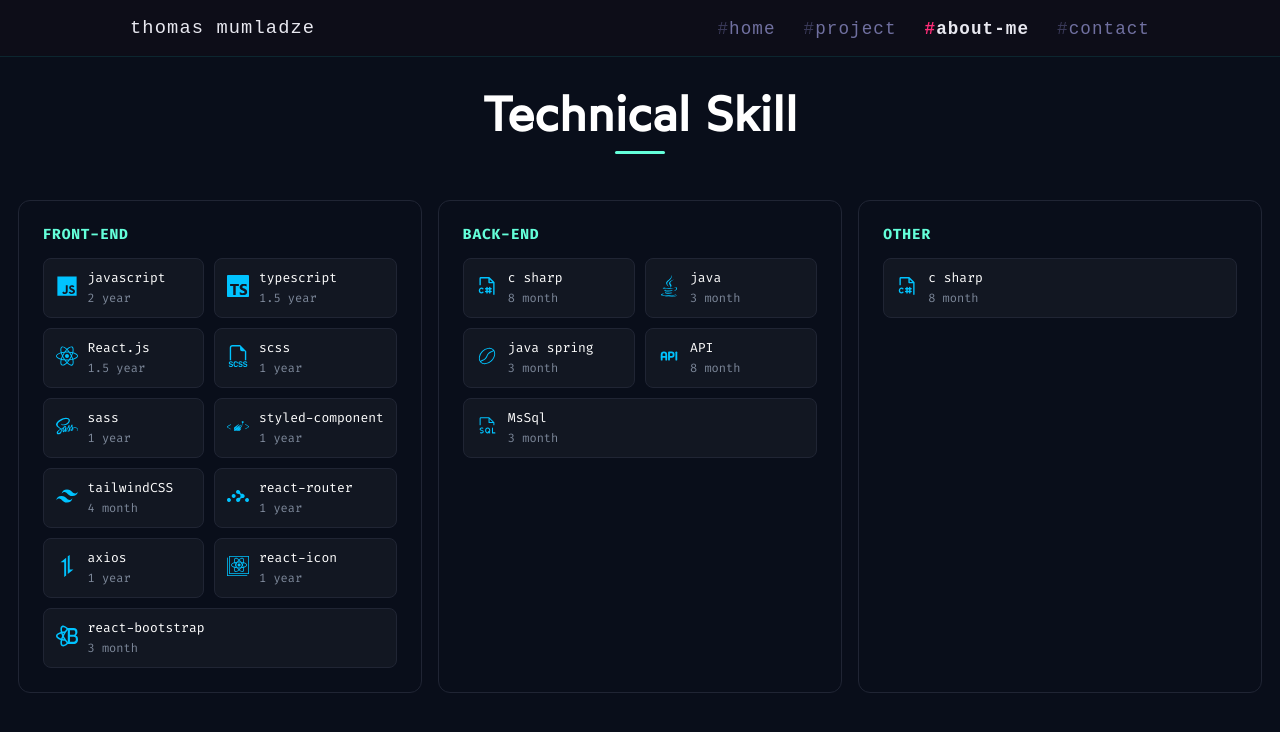
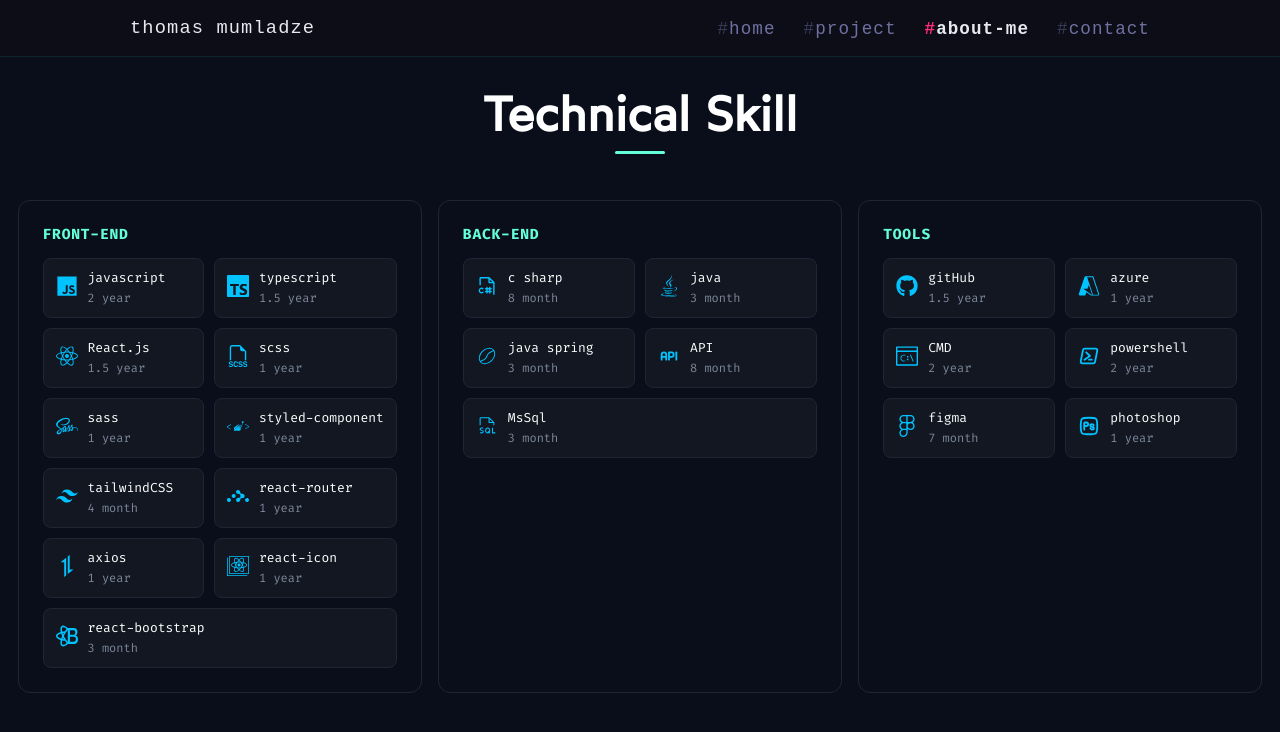
Before and after one commit to ThomasMumladze/dev-portfolio, a React (Vite) app: page /about-me in a window 1280 px wide. Shown: the top 732 px of the page. Built offline with nearby package versions, Linux system fonts and the light colour scheme.

Commit message:
update skill section

```diff
--- a/src/assets/data/skill.json
+++ b/src/assets/data/skill.json
@@ -90,12 +90,37 @@
         ]
     },
     {
-        "title": "other",
+        "title": "tools",
         "content": [
             {
-                "name": "c sharp",
-                "icon": "PiFileCSharp",
-                "experience": "8 month"
+                "name": "gitHub",
+                "icon": "FaGithub",
+                "experience": "1.5 year"
+            },
+            {
+                "name": "azure",
+                "icon": "VscAzure",
+                "experience": "1 year"
+            },
+            {
+                "name": "CMD",
+                "icon": "VscTerminalCmd",
+                "experience": "2 year"
+            },
+            {
+                "name": "powershell",
+                "icon": "TbBrandPowershell",
+                "experience": "2 year"
+            },
+            {
+                "name": "figma",
+                "icon": "FaFigma",
+                "experience": "7 month"
+            },
+            {
+                "name": "photoshop",
+                "icon": "TbBrandAdobePhotoshop",
+                "experience": "1 year"
             }
         ]
     }
--- a/src/assets/icon.ts
+++ b/src/assets/icon.ts
@@ -39,3 +39,20 @@
     CiCoffeeBean,
     PiFileSqlLight,
 };
+
+// ============ tools icon ============ //
+import { FaGithub } from "react-icons/fa6";
+import { VscAzure } from "react-icons/vsc";
+import { VscTerminalCmd } from "react-icons/vsc";
+import { TbBrandPowershell } from "react-icons/tb";
+import { FaFigma } from "react-icons/fa";
+import { TbBrandAdobePhotoshop } from "react-icons/tb";
+
+export const tool_icon = {
+    FaGithub,
+    VscAzure,
+    VscTerminalCmd,
+    TbBrandPowershell,
+    FaFigma,
+    TbBrandAdobePhotoshop,
+};
--- a/src/components/SkilLCard.tsx
+++ b/src/components/SkilLCard.tsx
@@ -1,6 +1,6 @@
 import type { SkillType } from "../types/skillType";
 
-import { front_end_icon, back_end_icon } from "../assets/icon";
+import { front_end_icon, back_end_icon, tool_icon } from "../assets/icon";
 
 interface Props {
     data: SkillType;
@@ -9,6 +9,7 @@
 const icons = {
     ...front_end_icon,
     ...back_end_icon,
+    ...tool_icon,
 };
 
 const SkilLCard = (props: Props) => {
```
